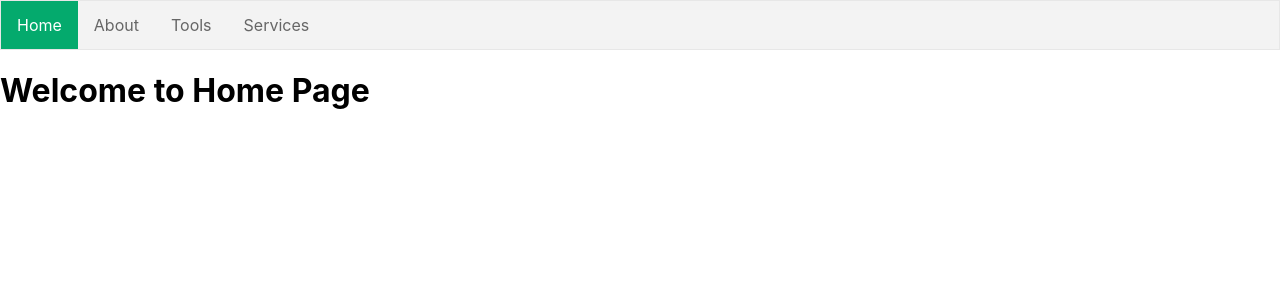
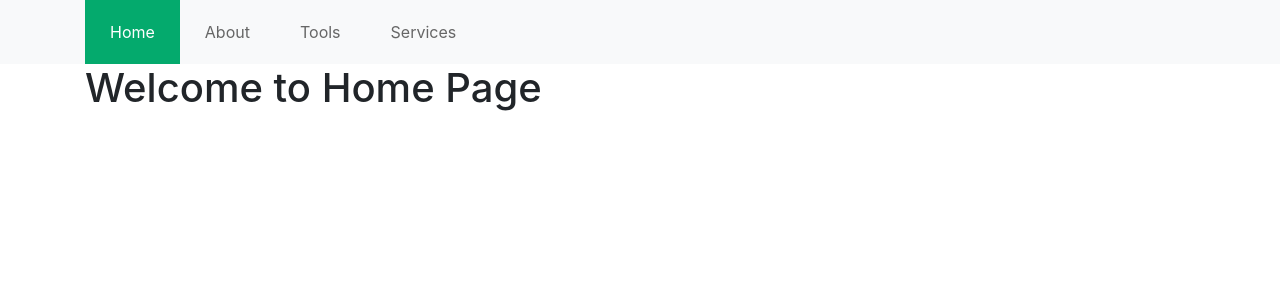
Before and after one commit to mysbtemp1/mdev1005, a React (Create React App) app: page /home in a window 1280 px wide. Shown: the top 300 px of the page. Built offline with nearby package versions, Linux system fonts and the light colour scheme.

Commit message:
using bootstrap

```diff
--- a/public/index.html
+++ b/public/index.html
@@ -24,6 +24,7 @@
       work correctly both with client-side routing and a non-root public URL.
       Learn how to configure a non-root public URL by running `npm run build`.
     -->
+    <link rel="stylesheet" href="https://cdn.jsdelivr.net/npm/bootstrap@4.4.1/dist/css/bootstrap.min.css" integrity="sha384-Vkoo8x4CGsO3+Hhxv8T/Q5PaXtkKtu6ug5TOeNV6gBiFeWPGFN9MuhOf23Q9Ifjh" crossorigin="anonymous">
     <title>MDEV1005</title>
   </head>
   <body>
--- a/src/App.css
+++ b/src/App.css
@@ -1,33 +1,31 @@
-ul.navbar
+ul.custom-nav
 {
   list-style-type: none;
   margin: 0;
   padding: 0;
-  overflow: hidden;
-  border: 1px solid #e7e7e7;
-  background-color: #f3f3f3;
+  width: 100%;
 }
 
-.navbar li
+.custom-nav li
 {
+  display: inline;
   float: left;
 }
 
-.navbar li a
+.custom-nav li a
 {
+  text-decoration: none;
   display: block;
   color: #666;
-  text-align: center;
-  padding: 14px 16px;
-  text-decoration: none;
+  padding: 20px 25px;
 }
 
-.navbar li a:hover:not(.active)
+.custom-nav li a:hover:not(.active)
 {
   background-color: #ddd;
 }
 
-.navbar li a.active
+.custom-nav li a.active
 {
   color: white;
   background-color: #04AA6D;
--- a/src/App.js
+++ b/src/App.js
@@ -1,6 +1,6 @@
 import React from 'react';
 import './App.css';
-import {BrowserRouter as Router, Route, NavLink, Routes} from 'react-router-dom';
+import {BrowserRouter as Router, Route, NavLink, Routes, Navigate} from 'react-router-dom';
 import Home from './components/Home';
 import About from './components/About';
 import Tools from './components/Tools';
@@ -13,10 +13,11 @@ function App() {
   return (
     <Router>
       <div>
-        <nav>
-          <ul className='navbar'>
+        <nav className="navbar bg-light p-0">
+          <div className='container'>
+            <ul className='custom-nav'>
               <li>
-              <NavLink exact to="/home">Home</NavLink>
+                <NavLink to="/home">Home</NavLink>
               </li>
               <li>
                 <NavLink to="/about">About</NavLink>
@@ -28,11 +29,13 @@ function App() {
                 <NavLink to="/services">Services</NavLink>
               </li>
             </ul>
+          </div>
         </nav>
 
 
         <Routes>
-          <Route exact path="/home" element={<Home />} />
+          <Route path="/" element={<Navigate replace to="/home" />} />
+          <Route path="/home" element={<Home />} />
           <Route path="/about" element={<About />} />
           <Route path="/tools" element={<Tools />} />
           <Route path="/services" element={<Services />} />
--- a/src/components/About.js
+++ b/src/components/About.js
@@ -2,7 +2,7 @@ import React from 'react';
 
 const About = () => {
     return (
-        <div>
+        <div className='container'>
             <h1>This is About Page</h1>
         </div>
     );
--- a/src/components/Home.js
+++ b/src/components/Home.js
@@ -2,7 +2,7 @@ import React from 'react';
 
 const Home = () => {
     return (
-        <div>
+        <div className='container'>
             <h1>Welcome to Home Page</h1>
         </div>
     );
--- a/src/components/Services.js
+++ b/src/components/Services.js
@@ -2,7 +2,7 @@ import React from 'react';
 
 const Services = () => {
     return (
-        <div>
+        <div className='container'>
             <h1>This is Services Page</h1>
         </div>
     );
--- a/src/components/Tools.js
+++ b/src/components/Tools.js
@@ -3,7 +3,7 @@ import {Route, Link, Routes} from 'react-router-dom';
 
 const Tools = () => {
     return (
-        <div>
+        <div className='container'>
             <h1>This is Tools Page</h1>
             <nav>
                 <ul>
--- a/src/components/Tools/Calculator.js
+++ b/src/components/Tools/Calculator.js
@@ -3,7 +3,7 @@ import {Link} from 'react-router-dom';
 
 const Calculator = () => {
     return (
-        <div>
+        <div className='container'>
             <h1>This is Tools Page</h1>
             <nav>
                 <ul>
@@ -13,6 +13,7 @@ const Calculator = () => {
                 </ul>
             </nav>
             <h1>This is Calculator</h1>
+
         </div>
     );
 };
--- a/src/components/Tools/Weather.js
+++ b/src/components/Tools/Weather.js
@@ -3,7 +3,7 @@ import {Link} from 'react-router-dom';
 
 const Weather = () => {
     return (
-        <div>
+        <div className='container'>
             <h1>This is Tools Page</h1>
             <nav>
                 <ul>
```
Lines whose indentation alone changed are shown as unchanged.
